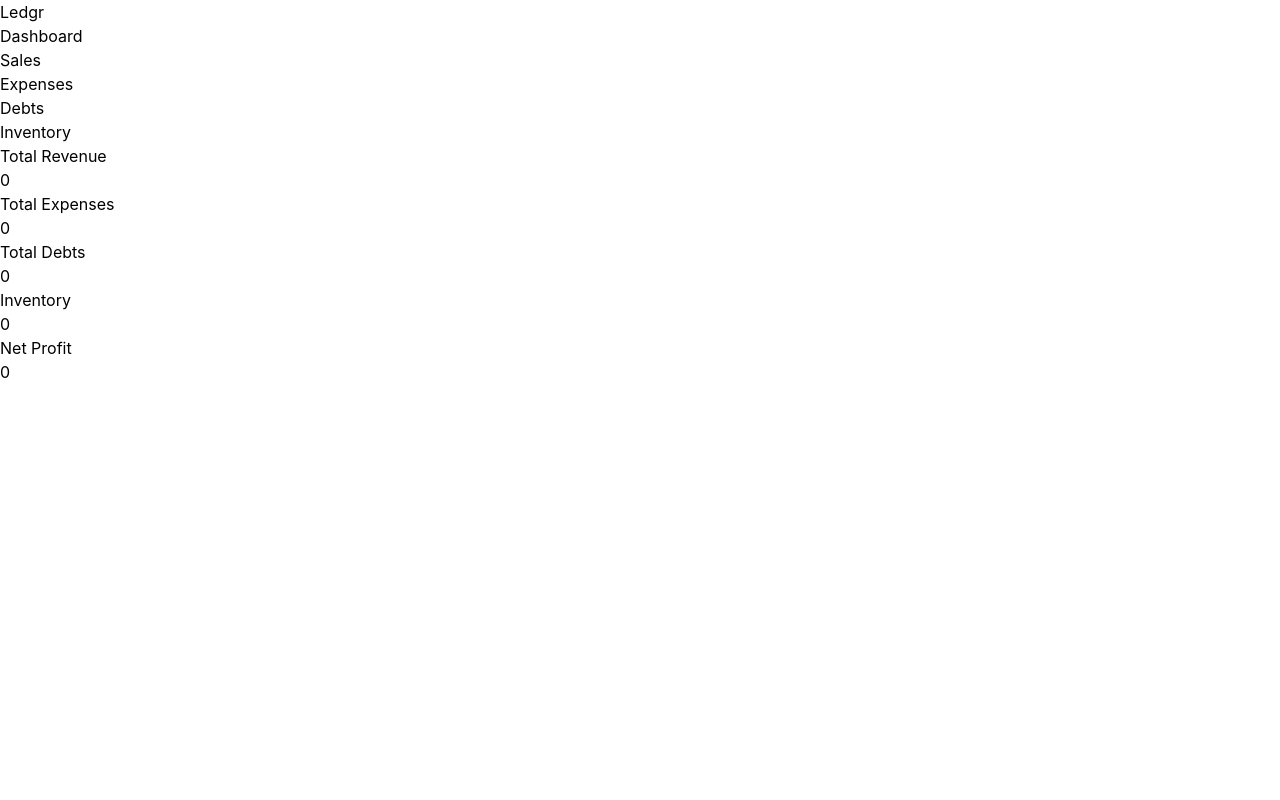
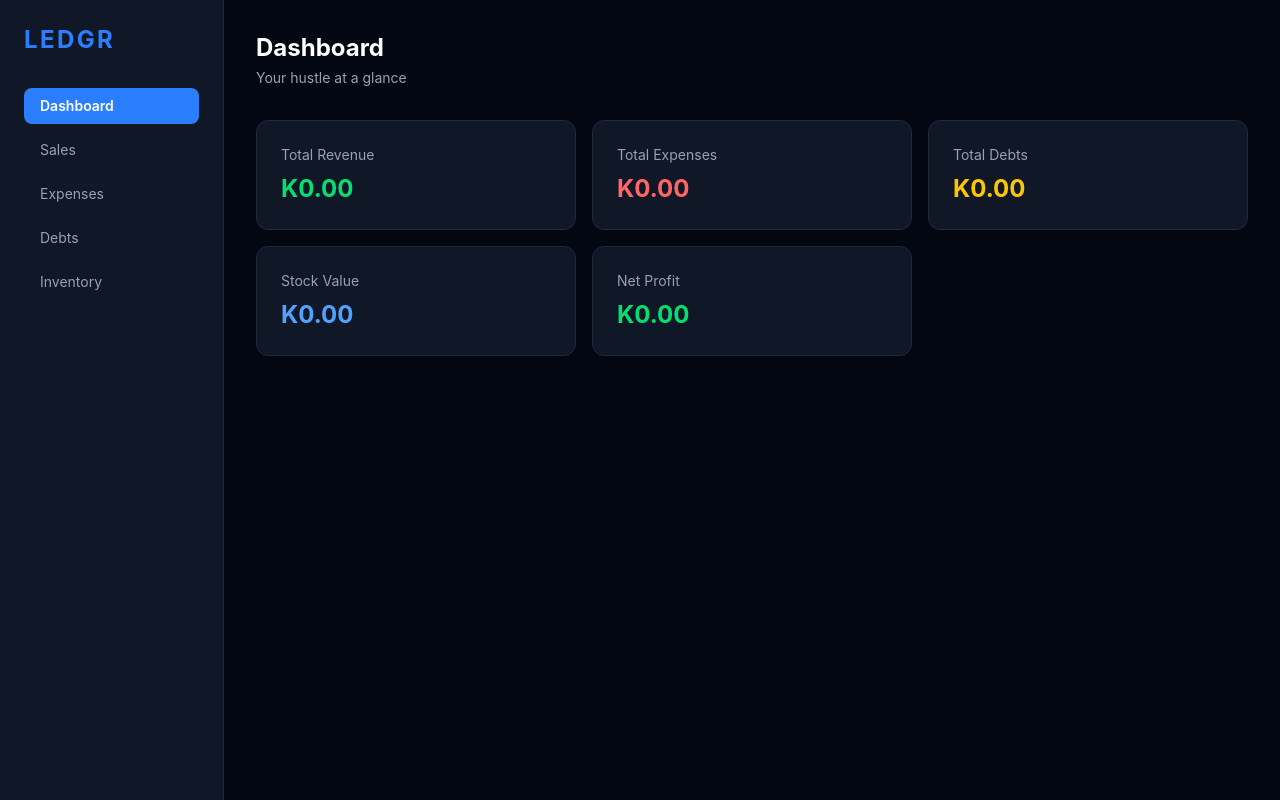
Before and after one commit to hoiregeno/ledgr-app, a React (Vite) app: page /dashboard in a window 1280 px wide. Built offline with nearby package versions, Linux system fonts and the light colour scheme.

Commit message:
style: add dark theme to Layout sidebar and Dashboard summary cards

```diff
--- a/src/components/Layout.jsx
+++ b/src/components/Layout.jsx
@@ -10,19 +10,34 @@ const LINKS = [
 
 function Layout() {
   return (
-    <div>
-      <nav>
-        <h1>Ledgr</h1>
-        <ul>
+    <div className="flex h-screen bg-gray-950 text-white">
+      {/* Sidebar */}
+      <nav className="w-56 bg-gray-900 border-r border-gray-800 flex flex-col p-6 gap-8">
+        <h1 className="text-blue-500 text-2xl font-bold tracking-widest">
+          LEDGR
+        </h1>
+        <ul className="flex flex-col gap-2">
           {LINKS.map(({ id, to, label }) => (
             <li key={id}>
-              <NavLink to={`/${to}`}>{label}</NavLink>
+              <NavLink
+                to={`/${to}`}
+                className={({ isActive }) =>
+                  `block px-4 py-2 rounded-lg text-sm transition-colors ${
+                    isActive
+                      ? "bg-blue-500 text-white font-semibold"
+                      : "text-gray-400 hover:text-white hover:bg-gray-800"
+                  }`
+                }
+              >
+                {label}
+              </NavLink>
             </li>
           ))}
         </ul>
       </nav>
 
-      <main>
+      {/* Main content */}
+      <main className="flex-1 overflow-y-auto p-8">
         <Outlet />
       </main>
     </div>
--- a/src/pages/Dashboard.jsx
+++ b/src/pages/Dashboard.jsx
@@ -13,25 +13,61 @@ function Dashboard() {
     (acc, item) => acc + item.quantity * item.unitPrice,
     0,
   );
-
   const netProfit = totalSales - totalExpenses;
 
   const CARDS = [
-    { id: 1, label: "Total Revenue", value: totalSales },
-    { id: 2, label: "Total Expenses", value: totalExpenses },
-    { id: 3, label: "Total Debts", value: totalDebts },
-    { id: 4, label: "Inventory", value: totalInventory },
-    { id: 5, label: "Net Profit", value: netProfit },
+    {
+      id: 1,
+      label: "Total Revenue",
+      value: totalSales,
+      color: "text-green-400",
+    },
+    {
+      id: 2,
+      label: "Total Expenses",
+      value: totalExpenses,
+      color: "text-red-400",
+    },
+    {
+      id: 3,
+      label: "Total Debts",
+      value: totalDebts,
+      color: "text-yellow-400",
+    },
+    {
+      id: 4,
+      label: "Stock Value",
+      value: totalInventory,
+      color: "text-blue-400",
+    },
+    {
+      id: 5,
+      label: "Net Profit",
+      value: netProfit,
+      color: netProfit >= 0 ? "text-green-400" : "text-red-400",
+    },
   ];
 
   return (
-    <div>
-      {CARDS.map(({ id, label, value }) => (
-        <div key={id}>
-          <h2>{label}</h2>
-          <p>{value}</p>
-        </div>
-      ))}
+    <div className="flex flex-col gap-8">
+      <div>
+        <h1 className="text-2xl font-bold text-white">Dashboard</h1>
+        <p className="text-gray-400 text-sm mt-1">Your hustle at a glance</p>
+      </div>
+
+      <div className="grid grid-cols-2 lg:grid-cols-3 gap-4">
+        {CARDS.map(({ id, label, value, color }) => (
+          <div
+            key={id}
+            className="bg-gray-900 border border-gray-800 rounded-xl p-6 flex flex-col gap-2"
+          >
+            <span className="text-gray-400 text-sm">{label}</span>
+            <span className={`text-2xl font-bold ${color}`}>
+              K{Number(value).toFixed(2)}
+            </span>
+          </div>
+        ))}
+      </div>
     </div>
   );
 }
```
